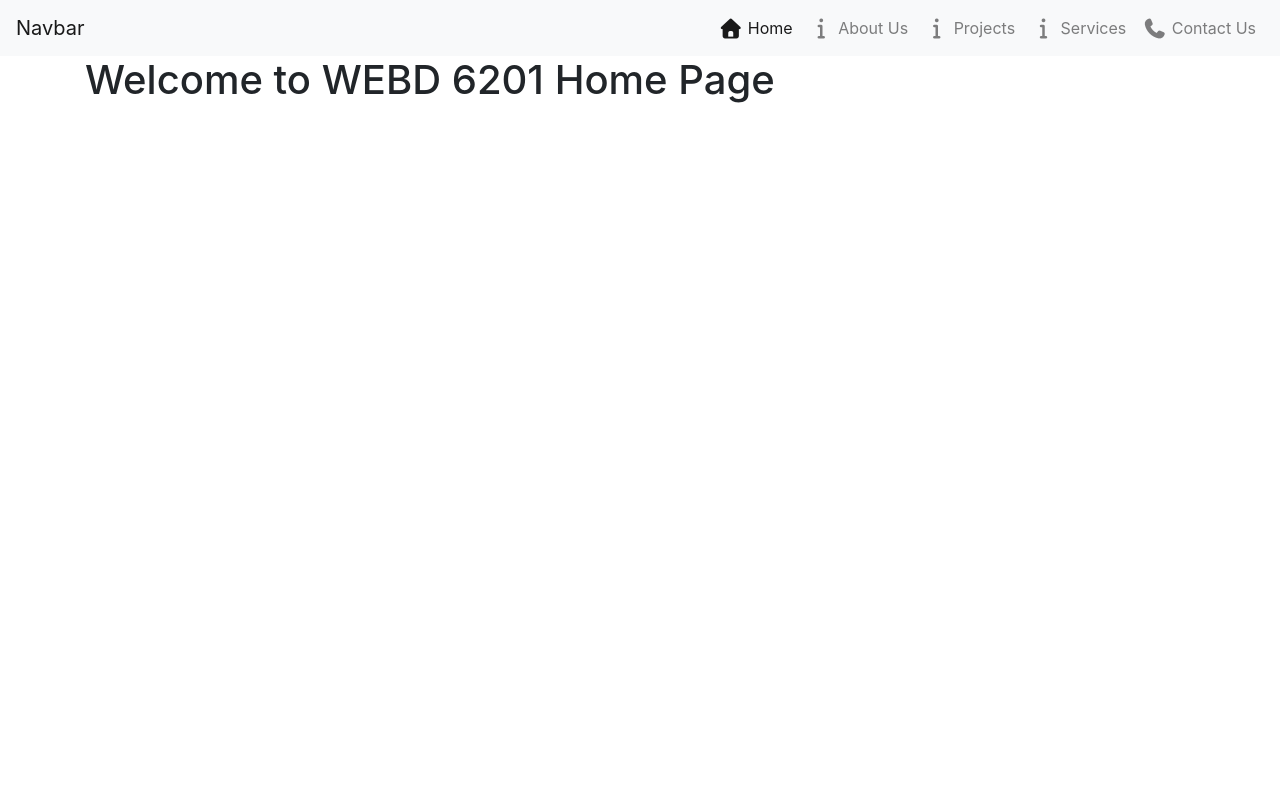
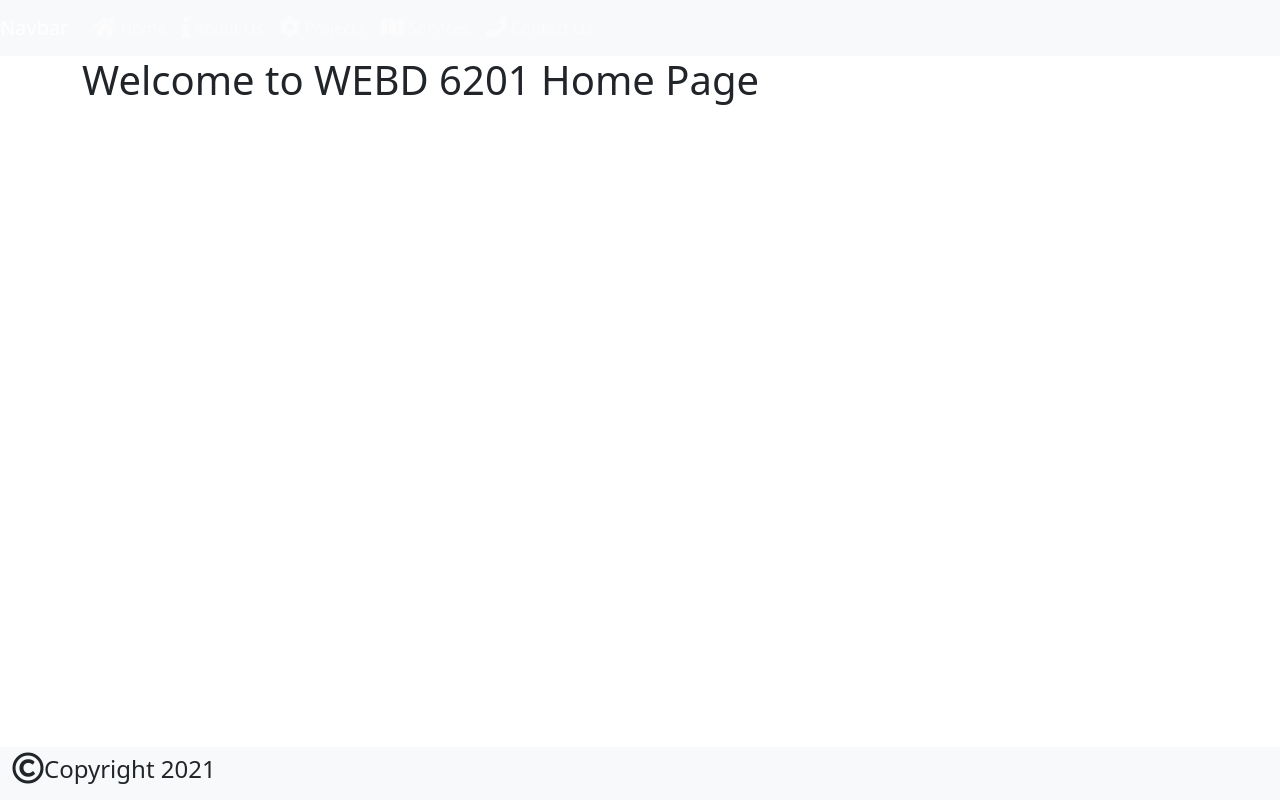
Before and after one commit to Tomelinski/WebD6201-ICE1, a website: page index.html in a window 1280 px wide. Drawn offline with nearby package versions, Linux system fonts and the light colour scheme.

Commit message:
added bootstrap and font-awesome

```diff
--- a/Scripts/app.js
+++ b/Scripts/app.js
@@ -0,0 +1,13 @@
+/* Custom JavaScript goes here */
+/**
+ * Author: Tom Zielinski
+ * Date: 01/21/2021
+ */
+
+//IIFE - Immediatly invoked function expression
+
+(function () {
+    console.log("App started...");
+
+    window.addEventListener("load", Start);
+})();
--- a/index.html
+++ b/index.html
@@ -8,13 +8,14 @@
     <link rel="stylesheet" href="./node_modules/bootstrap/dist/css/bootstrap.min.css">
     <link rel="stylesheet" href="./node_modules/@fortawesome/fontawesome-free/css/all.min.css">
 
+
     <link rel="stylesheet" href="./Content/app.css">
 </head>
 <body>
   <!-- Main header -->
     <header>
       <!-- Main Nav -->
-        <nav class="navbar navbar-expand-lg navbar-light bg-light">
+        <nav class="navbar navbar-expand-lg navbar-dark bg-light">
             <a class="navbar-brand" href="#">Navbar</a>
             <button class="navbar-toggler" type="button" data-toggle="collapse" data-target="#navbarSupportedContent" aria-controls="navbarSupportedContent" aria-expanded="false" aria-label="Toggle navigation">
               <span class="navbar-toggler-icon"></span>
@@ -31,11 +32,11 @@
                 </li>
 
                 <li class="nav-item">
-                    <a class="nav-link" aria-current="page" href="project.html"><i class="fas fa-info fa-lg"></i> Projects</a>
+                    <a class="nav-link" aria-current="page" href="project.html"><i class="fas fa-cog fa-lg"></i> Projects</a>
                 </li>
 
                 <li class="nav-item">
-                    <a class="nav-link" aria-current="page" href="services.html"><i class="fas fa-info fa-lg"></i> Services</a>
+                    <a class="nav-link" aria-current="page" href="services.html"><i class="fas fa-map fa-lg"></i> Services</a>
                 </li>
 
                 <li class="nav-item">
@@ -53,7 +54,11 @@
     </main>
 
     <footer>
-
+      <nav class="navbar fixed-bottom navbar-light bg-light">
+        <div class="container-fluid">
+          <h4><i class="far fa-copyright fa-lg"></i>Copyright 2021</h4>
+        </div>
+      </nav>
     </footer>
 
     <!-- Script section -->
```
Also changed, not shown: package.json (added, +15 -0 lines), 1 other file.
